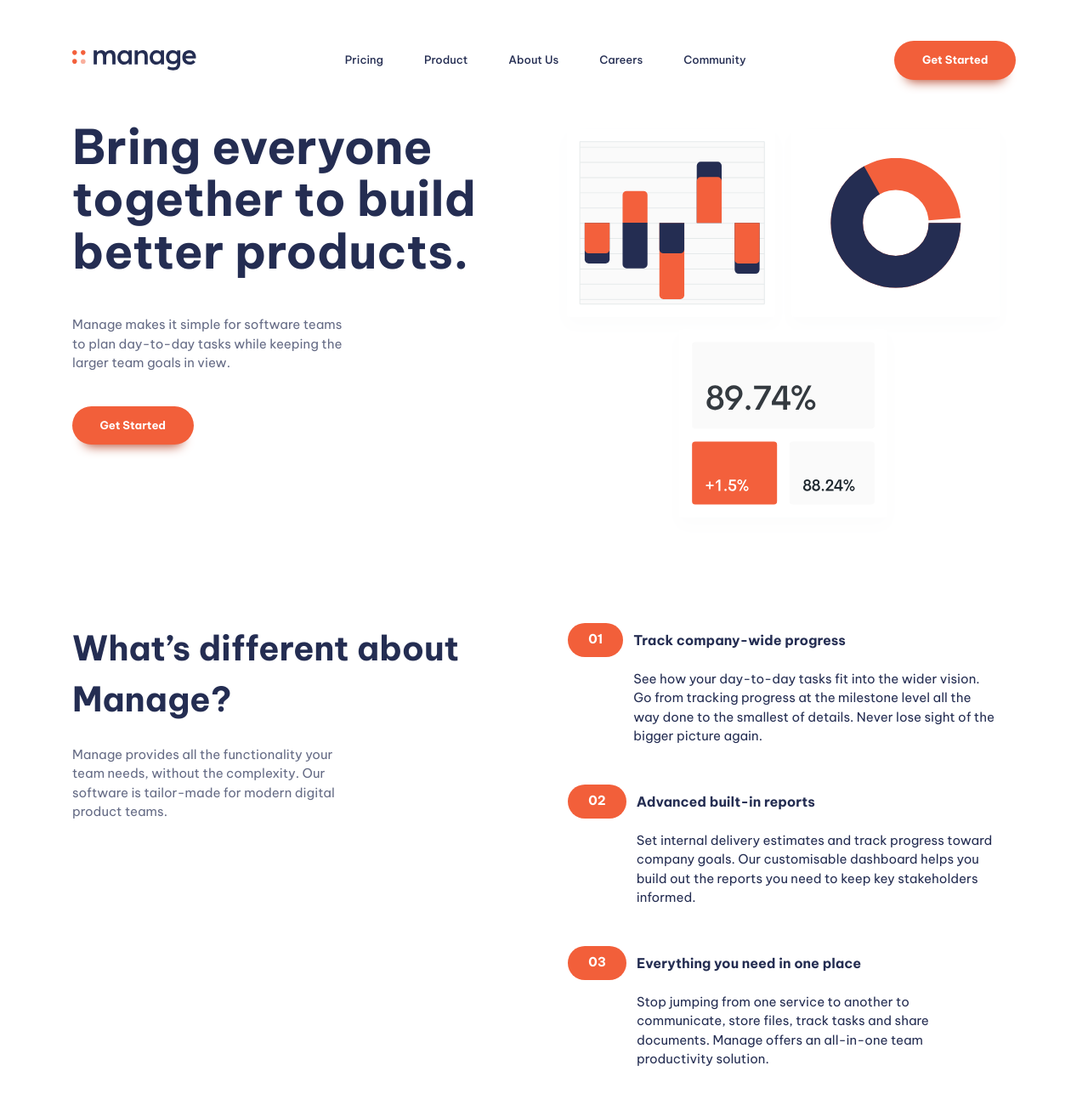
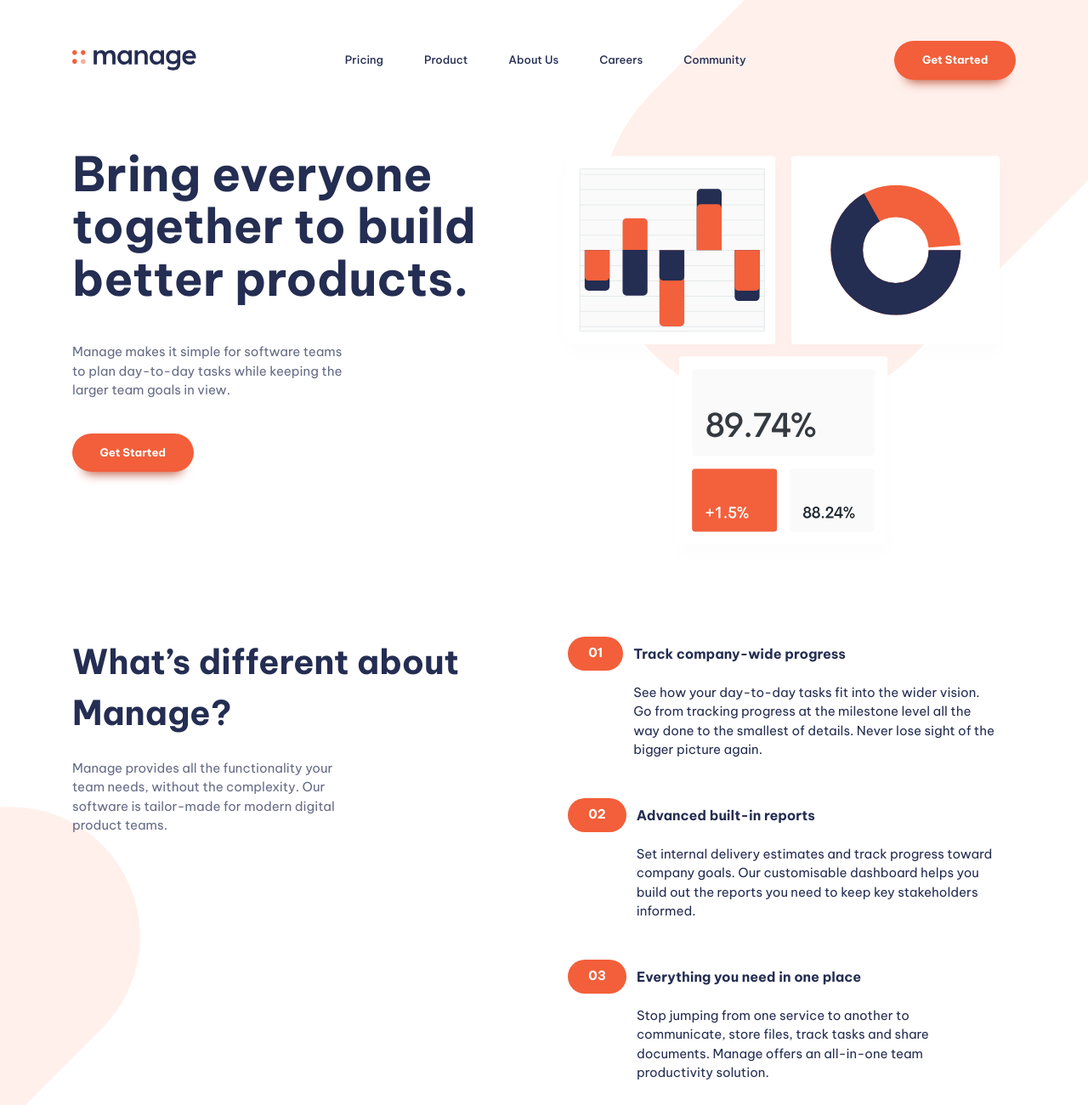
Before and after one commit to saxsaaa/frontend-mentor-manage-landing-page, a website built with Vite: page index.html in a window 1280 px wide. Shown: the top 1300 px of the page at 85% size. Built offline with nearby package versions, Linux system fonts and the light colour scheme.

Commit message:
added background image shapes

```diff
--- a/index.html
+++ b/index.html
@@ -25,8 +25,6 @@
             </svg>
           </a>
           <button class="mobile-nav-toggle" aria-controls="primary-navigation" aria-expanded="false">
-            <img class="icon-hamburger" src="images/icon-hamburger.svg" alt="" aria-hidden="true" />
-            <img class="icon-close" src="images/icon-close.svg" alt="" aria-hidden="true" />
             <span class="visually-hidden">Menu</span>
           </button>
           <nav class="primary-navigation" id="primary-navigation">
@@ -44,7 +42,7 @@
     </header>
     <!-- illustrations -->
     <main>
-      <section class="padding-block-700">
+      <section class="hero | text-center-sm-only padding-block-900">
         <div class="container">
           <div class="even-columns">
             <div class="flow">
@@ -54,18 +52,18 @@
               </p>
               <button class="button">Get Started</button>
             </div>
-            <div>
-              <img src="images/illustration-intro.svg" alt="" />
+            <div class="hero-image">
+              <img class="mx-auto" src="images/illustration-intro.svg" alt="" />
             </div>
           </div>
         </div>
       </section>
 
       <!-- numbered items -->
-      <section class="padding-block-700">
+      <section class="sales-points |padding-block-700">
         <div class="container">
           <div class="even-columns">
-            <div class="flow text-center-sm-only margin-bottom-700" style="--flow-spacer: 1.5rem">
+            <div class="sales-points-blog | flow text-center-sm-only margin-bottom-700" style="--flow-spacer: 1.5rem">
               <h2 class="fs-secondary-heading fw-bold">What’s different about Manage?</h2>
               <p>
                 Manage provides all the functionality your team needs, without the complexity. Our software is tailor-made for
--- a/style.css
+++ b/style.css
@@ -44,7 +44,7 @@
   --size-900: 5rem;
 }
 
-@media (min-width: 50em) {
+@media (min-width: 47em) {
   :root {
     --fs-body: var(--fs-500);
     --fs-primary-heading: var(--fs-900);
@@ -81,7 +81,8 @@ html:focus-within {
 
 html,
 body {
-  height: 100%;
+  min-height: 100%;
+  overflow-x: hidden;
 }
 
 /* Set core body defaults */
@@ -191,7 +192,7 @@ p[data-width="wide"] {
   padding: 0.5em;
 }
 
-.mobile-nav-toggle .icon-close {
+.mobile-nav-toggle -close {
   display: none;
 }
 
@@ -216,14 +217,19 @@ p[data-width="wide"] {
   color: var(--clr-accent-400);
 }
 
-@media (max-width: 50em) {
+@media (max-width: 47em) {
+  .primary-header[data-overlay] {
+    position: relative;
+    z-index: 999;
+  }
   .primary-navigation {
     display: none;
     position: fixed;
+
     padding: var(--size-700);
     inset: 7rem var(--size-400) auto;
     max-width: 25rem;
-    margin-left: auto;
+    margin-inline: auto;
     background: var(--clr-neutral-100);
     border-radius: var(--size-100);
     box-shadow: 0 0 0.75em rgba(0, 0, 0, 0.05);
@@ -269,10 +275,17 @@ p[data-width="wide"] {
     background: transparent;
     border: 0;
     padding: 0.5em;
+    width: 1.65em;
+    aspect-ratio: 1;
+
+    background-image: url("images/icon-hamburger.svg");
+    background-size: contain;
+    background-repeat: no-repeat;
+    background-position: center;
   }
 
-  .mobile-nav-toggle .icon-close {
-    display: none;
+  .mobile-nav-toggle[aria-expanded="true"] {
+    background-image: url("images/icon-close.svg");
   }
 }
 
@@ -321,7 +334,7 @@ input:where([type="email"], [type="text"]) {
   padding: var(--size-300) var(--size-400);
 }
 
-@media (min-width: 50em) {
+@media (min-width: 47em) {
   .primary-footer-wrapper {
     grid-template-areas: "logo-social nav form";
   }
@@ -333,7 +346,7 @@ input:where([type="email"], [type="text"]) {
   }
 }
 
-@media (max-width: 50em) {
+@media (max-width: 47em) {
   .primary-footer-wrapper > * {
     margin-inline: auto;
   }
@@ -374,7 +387,7 @@ input:where([type="email"], [type="text"]) {
 .social-list a:is(:hover, :focus) .social-icon {
   fill: var(--clr-accent-400);
 }
-@media (min-width: 50em) {
+@media (min-width: 47em) {
   .social-list {
     display: flex;
     gap: var(--size-400);
@@ -393,7 +406,7 @@ input:where([type="email"], [type="text"]) {
   text-align: center;
 }
 
-@media (min-width: 50em) {
+@media (min-width: 47em) {
   .cta {
     text-align: left;
   }
@@ -529,6 +542,64 @@ input:where([type="email"], [type="text"]) {
     /* margin-right: var(--size-300); */
   }
 }
+
+/* image with blob bg */
+@media (max-width: 47em) {
+  .hero-image {
+    /* position: relative; */
+    order: -1;
+  }
+}
+
+.hero-image::before {
+  content: "";
+  position: absolute;
+  z-index: -1;
+  right: 0;
+  top: 0;
+  width: 87%;
+  aspect-ratio: 1 / 1.3;
+  max-height: 60vh;
+  max-height: 60dvh;
+
+  background-image: url("images/bg-tablet-pattern.svg");
+  background-repeat: no-repeat;
+  background-position: bottom left;
+}
+
+@media (min-width: 47em) {
+  .hero-image::before {
+    width: 45%;
+  }
+}
+
+/* sales point */
+.sales-points-blog {
+  position: relative;
+}
+
+.sales-points-blog::before {
+  content: url("images/bg-tablet-pattern.svg");
+  zoom: 40%;
+  position: absolute;
+  z-index: -1;
+  left: 70%;
+  bottom: 120%;
+
+  width: 100px;
+}
+@media (min-width: 47em) {
+  .sales-points-blog::before {
+    zoom: 70%;
+
+    z-index: -1;
+    left: -700px;
+    bottom: 100%;
+    top: 42%;
+    width: 100px;
+  }
+}
+
 /* utility classes */
 
 .visually-hidden {
@@ -634,11 +705,15 @@ input:where([type="email"], [type="text"]) {
   margin-block-end: var(--size-700);
 }
 
+.mx-auto {
+  margin-inline: auto;
+}
+
 .display-sm-none {
   display: none;
 }
 
-@media (min-width: 50em) {
+@media (min-width: 47em) {
   .display-md-inline-flex {
     display: inline-flex;
   }
@@ -656,7 +731,7 @@ input:where([type="email"], [type="text"]) {
   gap: 1rem;
 }
 
-@media (min-width: 50em) {
+@media (min-width: 47em) {
   .even-columns {
     grid-auto-flow: column;
     grid-auto-columns: 1fr;
@@ -671,7 +746,7 @@ input:where([type="email"], [type="text"]) {
   justify-self: end;
 }
 
-@media (min-width: 50em) {
+@media (min-width: 47em) {
   .justify-self-end-md {
     justify-self: end;
   }
@@ -689,7 +764,7 @@ input:where([type="email"], [type="text"]) {
   margin-inline: auto;
 }
 
-@media (max-width: 50em) {
+@media (max-width: 47em) {
   .text-center-sm-only {
     text-align: center;
   }
```
